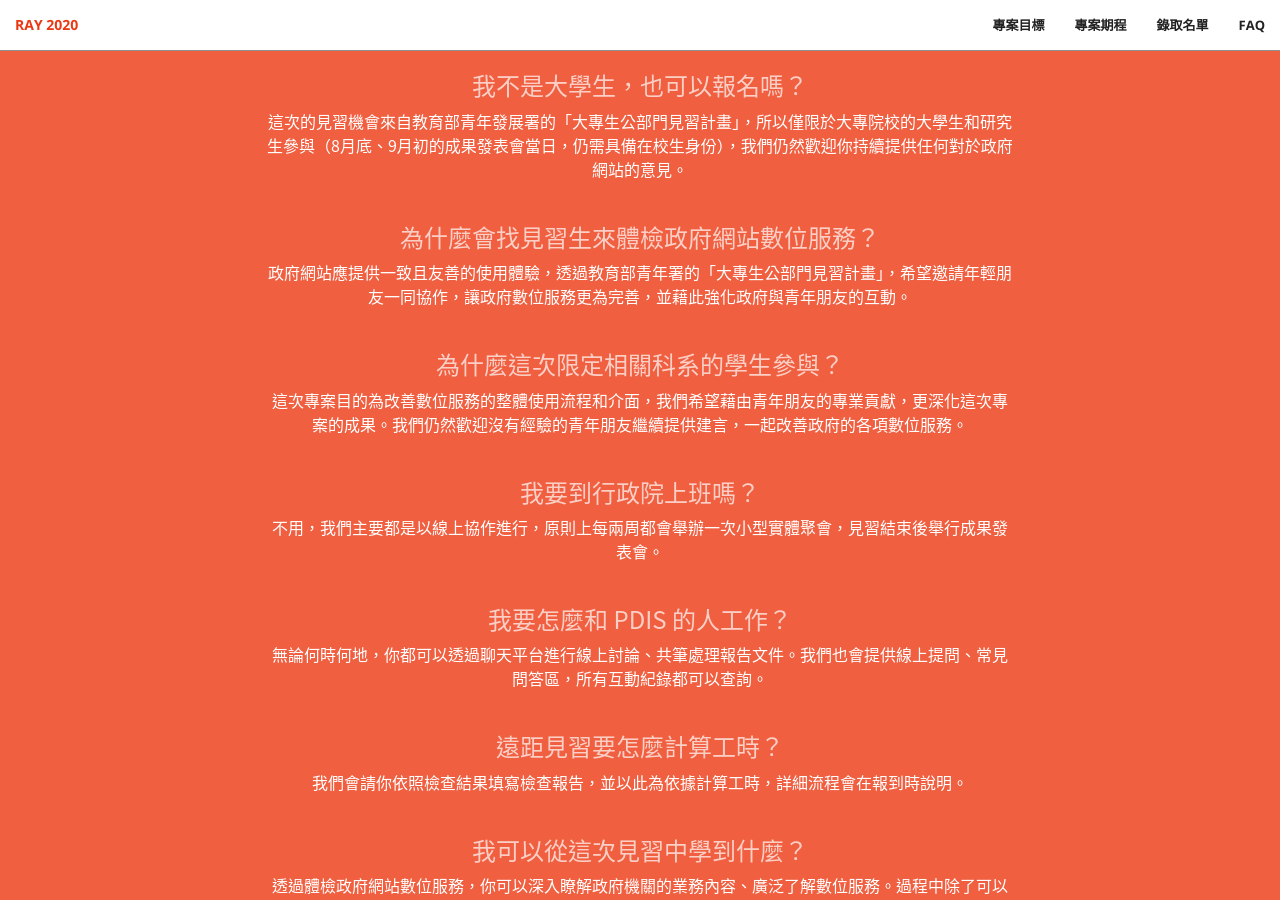
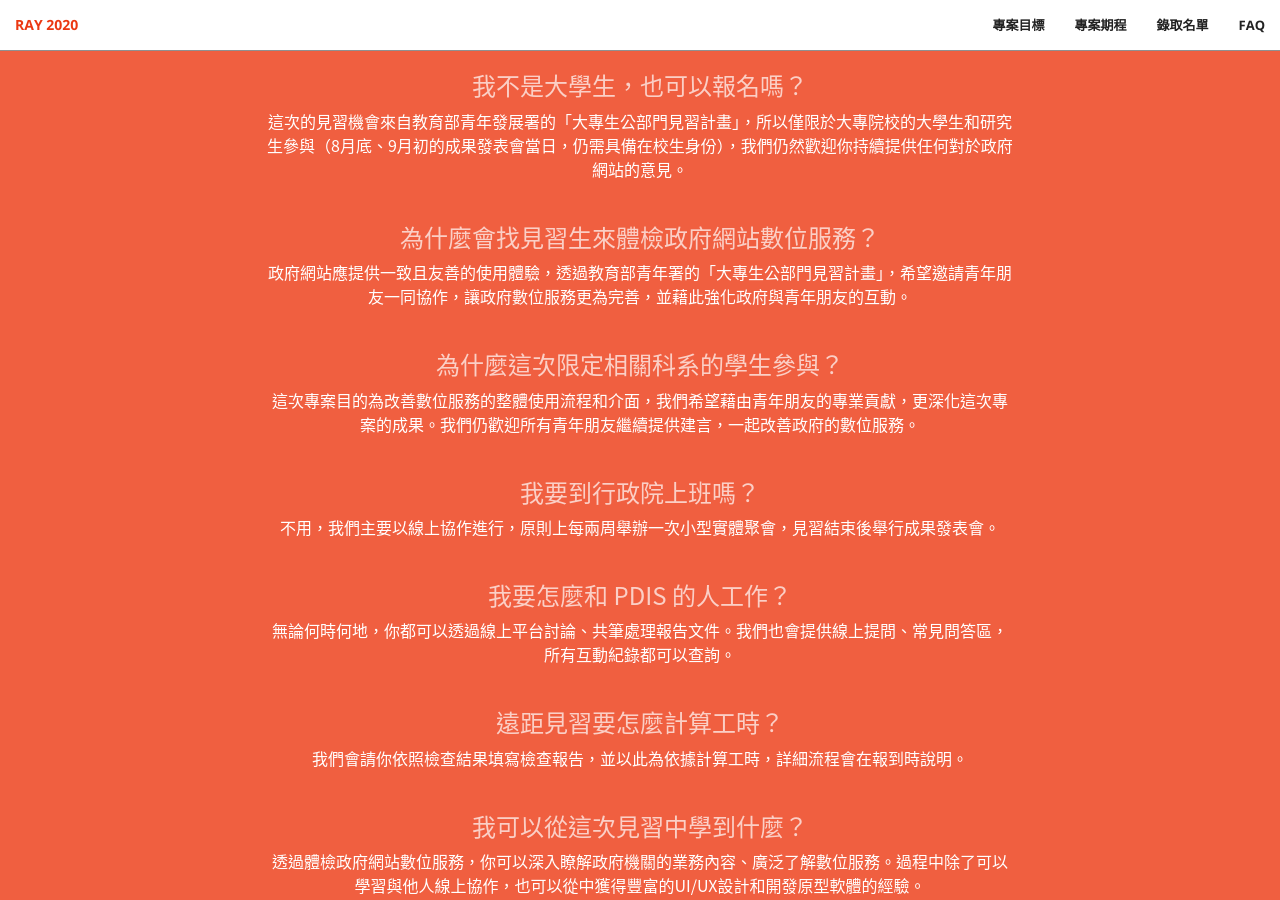
Before and after one commit to PDIS/ray2020-recruit, a Jekyll site: the page built from docs/index.html, in a window 1280 px wide and 900 px high, scrolled down 2513 px. Built offline with Jekyll 4.4.1, drawn with Linux system fonts in a browser that asks for light colours; some of the changed text lies outside the part shown.

Commit message:
Update faq.json

```diff
--- a/docs/_data/faq.json
+++ b/docs/_data/faq.json
@@ -5,19 +5,19 @@
     },
     {
         "q": "為什麼會找見習生來體檢政府網站數位服務？",
-        "a": "政府網站應提供一致且友善的使用體驗，透過教育部青年署的「大專生公部門見習計畫」，希望邀請年輕朋友一同協作，讓政府數位服務更為完善，並藉此強化政府與青年朋友的互動。"
+        "a": "政府網站應提供一致且友善的使用體驗，透過教育部青年署的「大專生公部門見習計畫」，希望邀請青年朋友一同協作，讓政府數位服務更為完善，並藉此強化政府與青年朋友的互動。"
     },
     {
         "q": "為什麼這次限定相關科系的學生參與？",
-        "a": "這次專案目的為改善數位服務的整體使用流程和介面，我們希望藉由青年朋友的專業貢獻，更深化這次專案的成果。我們仍然歡迎沒有經驗的青年朋友繼續提供建言，一起改善政府的各項數位服務。"
+        "a": "這次專案目的為改善數位服務的整體使用流程和介面，我們希望藉由青年朋友的專業貢獻，更深化這次專案的成果。我們仍歡迎所有青年朋友繼續提供建言，一起改善政府的數位服務。"
     },
     {
         "q": "我要到行政院上班嗎？",
-        "a": "不用，我們主要都是以線上協作進行，原則上每兩周都會舉辦一次小型實體聚會，見習結束後舉行成果發表會。"
+        "a": "不用，我們主要以線上協作進行，原則上每兩周舉辦一次小型實體聚會，見習結束後舉行成果發表會。"
     },
     {
         "q": "我要怎麼和 PDIS 的人工作？",
-        "a": "無論何時何地，你都可以透過聊天平台進行線上討論、共筆處理報告文件。我們也會提供線上提問、常見問答區，所有互動紀錄都可以查詢。"
+        "a": "無論何時何地，你都可以透過線上平台討論、共筆處理報告文件。我們也會提供線上提問、常見問答區，所有互動紀錄都可以查詢。"
     },
     {
         "q": "遠距見習要怎麼計算工時？",
@@ -25,7 +25,7 @@
     },
     {
         "q": "我可以從這次見習中學到什麼？",
-        "a": "透過體檢政府網站數位服務，你可以深入瞭解政府機關的業務內容、廣泛了解數位服務。過程中除了可以學習與他人一同線上協作，也可以從中獲得豐富的UI/UX設計和開發原型軟體的經驗。"
+        "a": "透過體檢政府網站數位服務，你可以深入瞭解政府機關的業務內容、廣泛了解數位服務。過程中除了可以學習與他人線上協作，也可以從中獲得豐富的UI/UX設計和開發原型軟體的經驗。"
     },
     {
         "q": "以後還有類似的見習機會嗎？",
```
